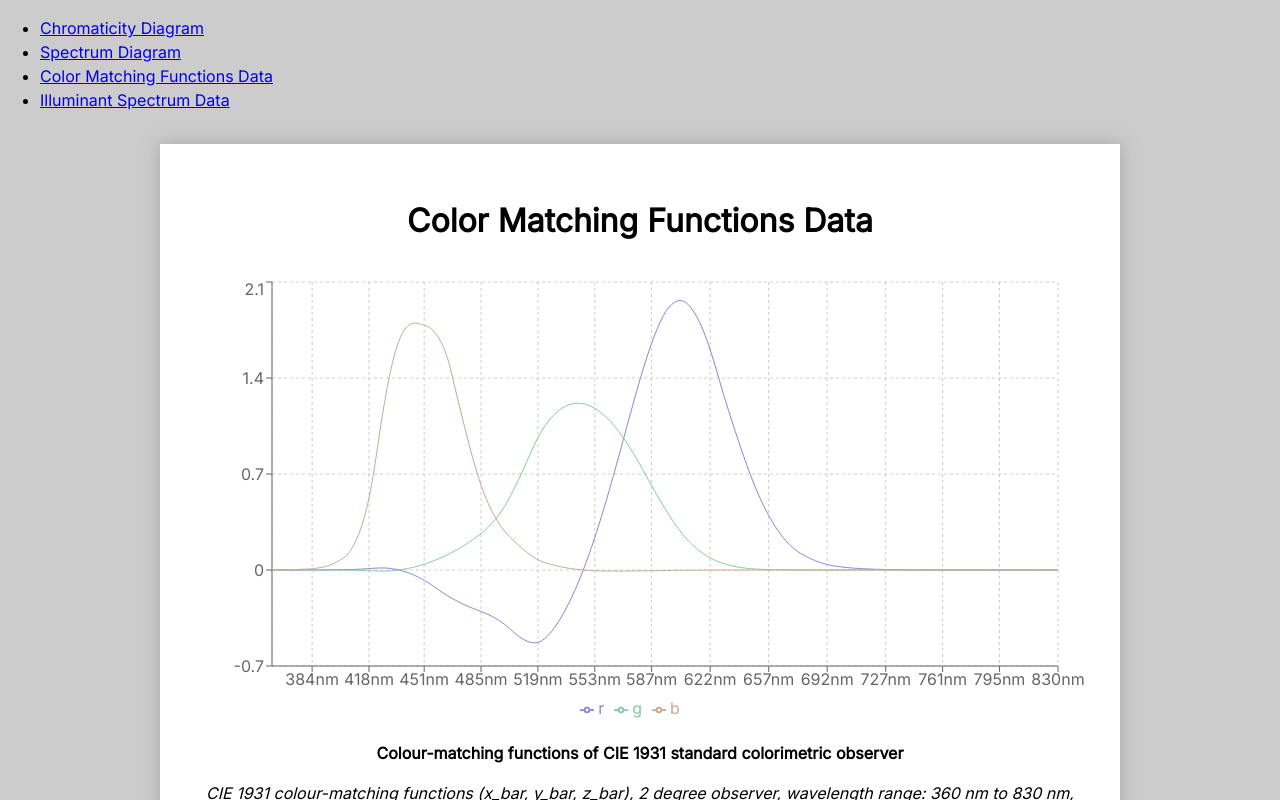
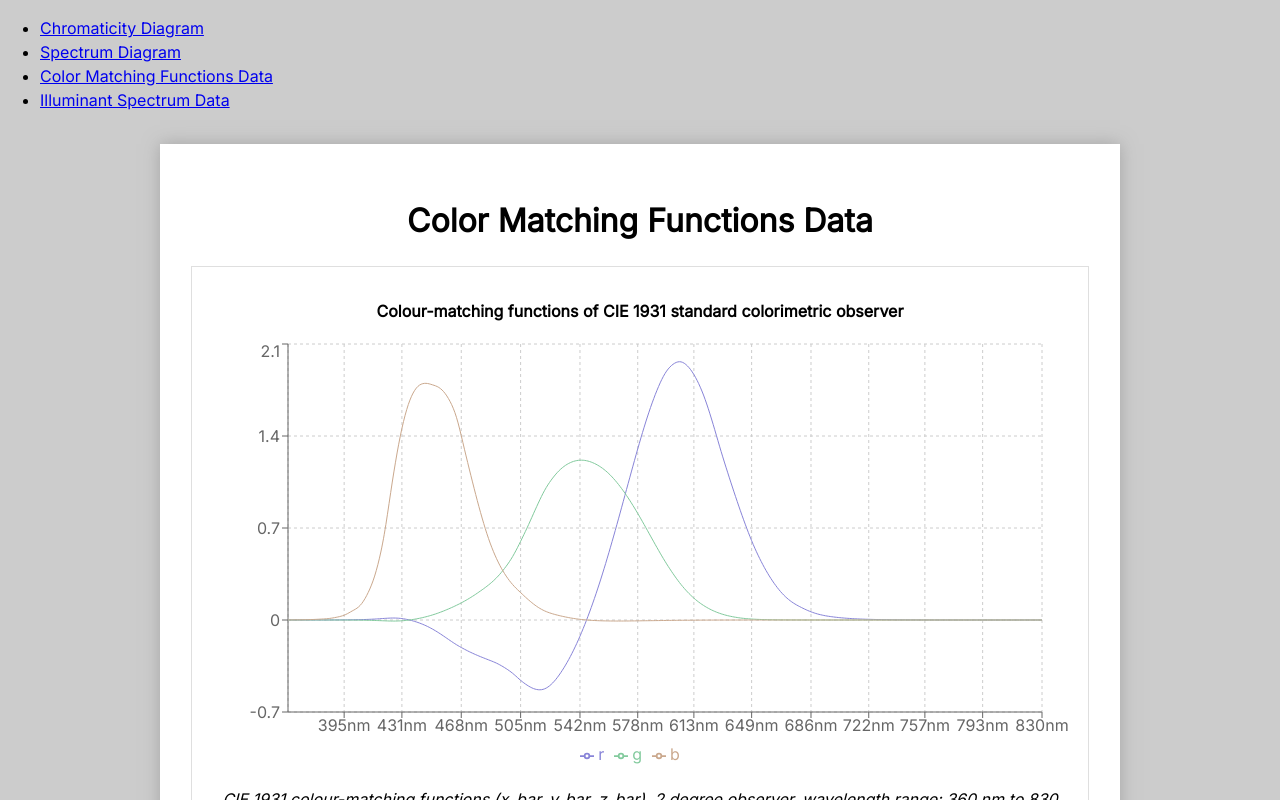
Before and after one commit to aradzie/spectrum, a React (Vite) app: page / in a window 1280 px wide. Both pictures are taken after a click on the link "Color Matching Functions Data". Shown: the top 800 px of the page. Built offline with nearby package versions, Linux system fonts and the light colour scheme.

Commit message:
Prettify charts

```diff
--- a/src/components/Chart.module.css
+++ b/src/components/Chart.module.css
@@ -1,4 +1,5 @@
 .root {
-  margin-block-start: 2rem;
-  margin-block-end: 8rem;
+  margin-block: 1rem;
+  padding: 1rem;
+  outline: 1px solid rgb(127 127 127 / 0.25);
 }
--- a/src/components/Description.tsx
+++ b/src/components/Description.tsx
@@ -1,19 +1,30 @@
 import { type Meta } from "../data/meta.ts";
 import * as styles from "./Description.module.css";
 
-export function Description({ meta }: { meta: Meta }) {
+function Description({ meta }: { meta: Meta }) {
   return (
-    <div className={styles.root}>
+    <>
+      {meta.descriptions.map(({ description }) => (
+        <p className={styles.description} key={description}>
+          {description}
+        </p>
+      ))}
+    </>
+  );
+}
+
+function Title({ meta }: { meta: Meta }) {
+  return (
+    <>
       {meta.titles.map(({ title }) => (
         <p className={styles.title} key={title}>
           {title}
         </p>
       ))}
-      {meta.descriptions.map(({ description }) => (
-        <p className={styles.description} key={description}>
-          {description}
-        </p>
-      ))}
-    </div>
+    </>
   );
 }
+
+Description.Title = Title;
+
+export { Description };
--- /dev/null
+++ b/src/components/Spacer.tsx
@@ -0,0 +1,3 @@
+export function Spacer() {
+  return <div style={{ marginBlockStart: "5rem" }} />;
+}
--- a/src/data/CIE_std_illum_D50.tsx
+++ b/src/data/CIE_std_illum_D50.tsx
@@ -16,6 +16,7 @@ import meta from "./CIE_std_illum_D50.csv_metadata.json";
 export function CIE_std_illum_D50() {
   return (
     <Chart>
+      <Description.Title meta={meta} />
       <ResponsiveContainer aspect={2}>
         <LineChart
           width={500}
--- a/src/data/CIE_std_illum_D65.tsx
+++ b/src/data/CIE_std_illum_D65.tsx
@@ -16,6 +16,7 @@ import meta from "./CIE_std_illum_D65.csv_metadata.json";
 export function CIE_std_illum_D65() {
   return (
     <Chart>
+      <Description.Title meta={meta} />
       <ResponsiveContainer aspect={2}>
         <LineChart
           width={500}
--- a/src/data/CIE_xyz_1931_2deg.tsx
+++ b/src/data/CIE_xyz_1931_2deg.tsx
@@ -16,6 +16,7 @@ import meta from "./CIE_xyz_1931_2deg.csv_metadata.json";
 export function CIE_xyz_1931_2deg() {
   return (
     <Chart>
+      <Description.Title meta={meta} />
       <ResponsiveContainer aspect={2}>
         <LineChart
           width={500}
--- a/src/data/CIE_xyz_1931_2deg_RGB.tsx
+++ b/src/data/CIE_xyz_1931_2deg_RGB.tsx
@@ -18,6 +18,7 @@ export function CIE_xyz_1931_2deg_RGB() {
   const rgb = { r: 0, g: 0, b: 0 };
   return (
     <Chart>
+      <Description.Title meta={meta} />
       <ResponsiveContainer aspect={2}>
         <LineChart
           width={500}
--- a/src/data/CIE_xyz_1964_10deg.tsx
+++ b/src/data/CIE_xyz_1964_10deg.tsx
@@ -16,6 +16,7 @@ import meta from "./CIE_xyz_1964_10deg.csv_metadata.json";
 export function CIE_xyz_1964_10deg() {
   return (
     <Chart>
+      <Description.Title meta={meta} />
       <ResponsiveContainer aspect={2}>
         <LineChart
           width={500}
--- a/src/data/CIE_xyz_1964_10deg_RGB.tsx
+++ b/src/data/CIE_xyz_1964_10deg_RGB.tsx
@@ -18,6 +18,7 @@ export function CIE_xyz_1964_10deg_RGB() {
   const rgb = { r: 0, g: 0, b: 0 };
   return (
     <Chart>
+      <Description.Title meta={meta} />
       <ResponsiveContainer aspect={2}>
         <LineChart
           width={500}
--- a/src/pages/CmfDataPage.tsx
+++ b/src/pages/CmfDataPage.tsx
@@ -1,3 +1,4 @@
+import { Spacer } from "../components/Spacer.js";
 import { CIE_xyz_1931_2deg } from "../data/CIE_xyz_1931_2deg.tsx";
 import { CIE_xyz_1931_2deg_RGB } from "../data/CIE_xyz_1931_2deg_RGB.tsx";
 import { CIE_xyz_1964_10deg } from "../data/CIE_xyz_1964_10deg.tsx";
@@ -7,8 +8,11 @@ export default function Page() {
   return (
     <>
       <CIE_xyz_1931_2deg_RGB />
+      <Spacer />
       <CIE_xyz_1931_2deg />
+      <Spacer />
       <CIE_xyz_1964_10deg_RGB />
+      <Spacer />
       <CIE_xyz_1964_10deg />
     </>
   );
--- a/src/pages/IlluminantDataPage.tsx
+++ b/src/pages/IlluminantDataPage.tsx
@@ -1,3 +1,4 @@
+import { Spacer } from "../components/Spacer.js";
 import { CIE_std_illum_D50 } from "../data/CIE_std_illum_D50.tsx";
 import { CIE_std_illum_D65 } from "../data/CIE_std_illum_D65.tsx";
 
@@ -5,6 +6,7 @@ export default function Page() {
   return (
     <>
       <CIE_std_illum_D50 />
+      <Spacer />
       <CIE_std_illum_D65 />
     </>
   );
```
